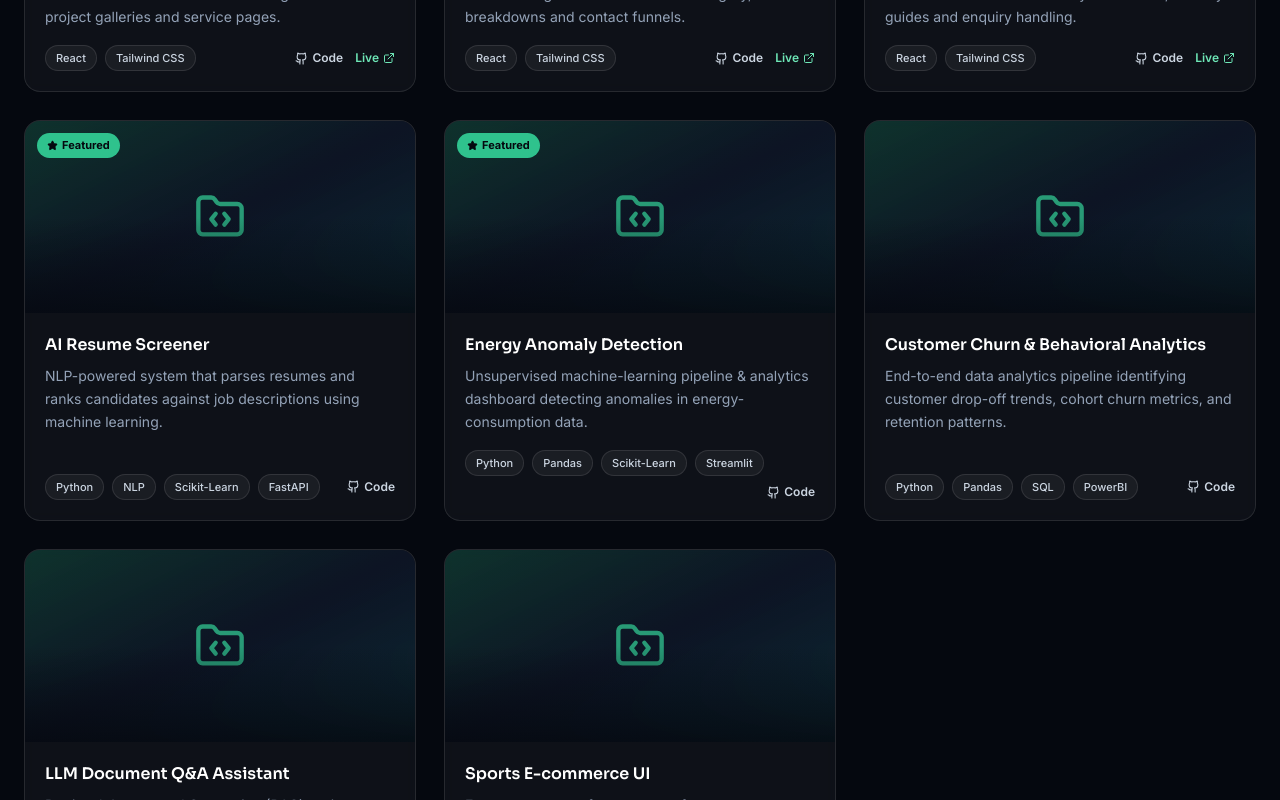
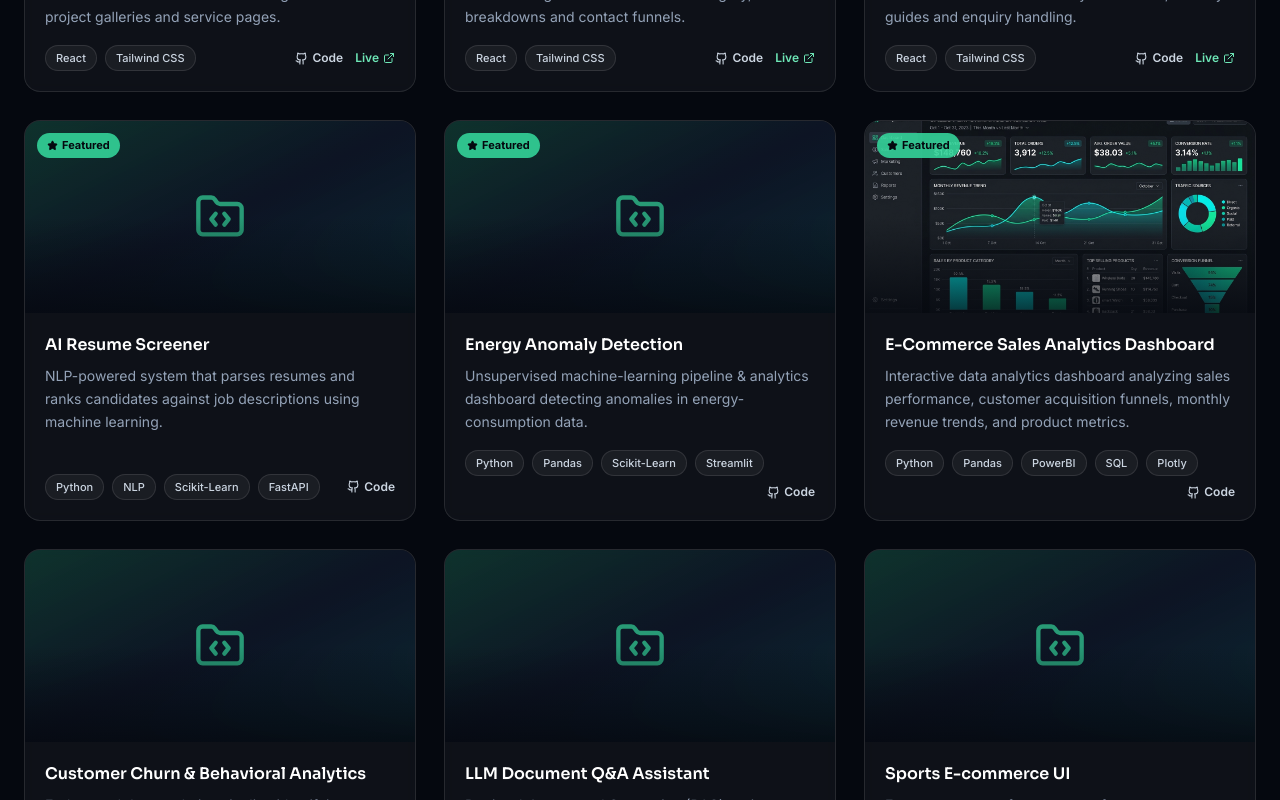
Before and after one commit to vasanth715/portfolio, a React (Vite) app in the folder frontend/: page / in a window 1280 px wide. Shown: the part 5060-5860 px from the top of the page. Built offline with nearby package versions, Linux system fonts and the light colour scheme.

Commit message:
Add E-Commerce Sales Analytics project with dashboard image

```diff
--- a/frontend/src/components/projects/projectsData.js
+++ b/frontend/src/components/projects/projectsData.js
@@ -86,6 +86,17 @@ const projectsData = [
     featured: true,
   },
   {
+    title: "E-Commerce Sales Analytics Dashboard",
+    description:
+      "Interactive data analytics dashboard analyzing sales performance, customer acquisition funnels, monthly revenue trends, and product metrics.",
+    image: "/ecommerce-sales.jpg",
+    tech: ["Python", "Pandas", "PowerBI", "SQL", "Plotly"],
+    github: "https://github.com/vasanth715/ecommerce-sales-analysis",
+    live: null,
+    category: "data-analysis",
+    featured: true,
+  },
+  {
     title: "Customer Churn & Behavioral Analytics",
     description:
       "End-to-end data analytics pipeline identifying customer drop-off trends, cohort churn metrics, and retention patterns.",
```
Also changed, not shown: frontend/public/ecommerce-sales.jpg (added).
